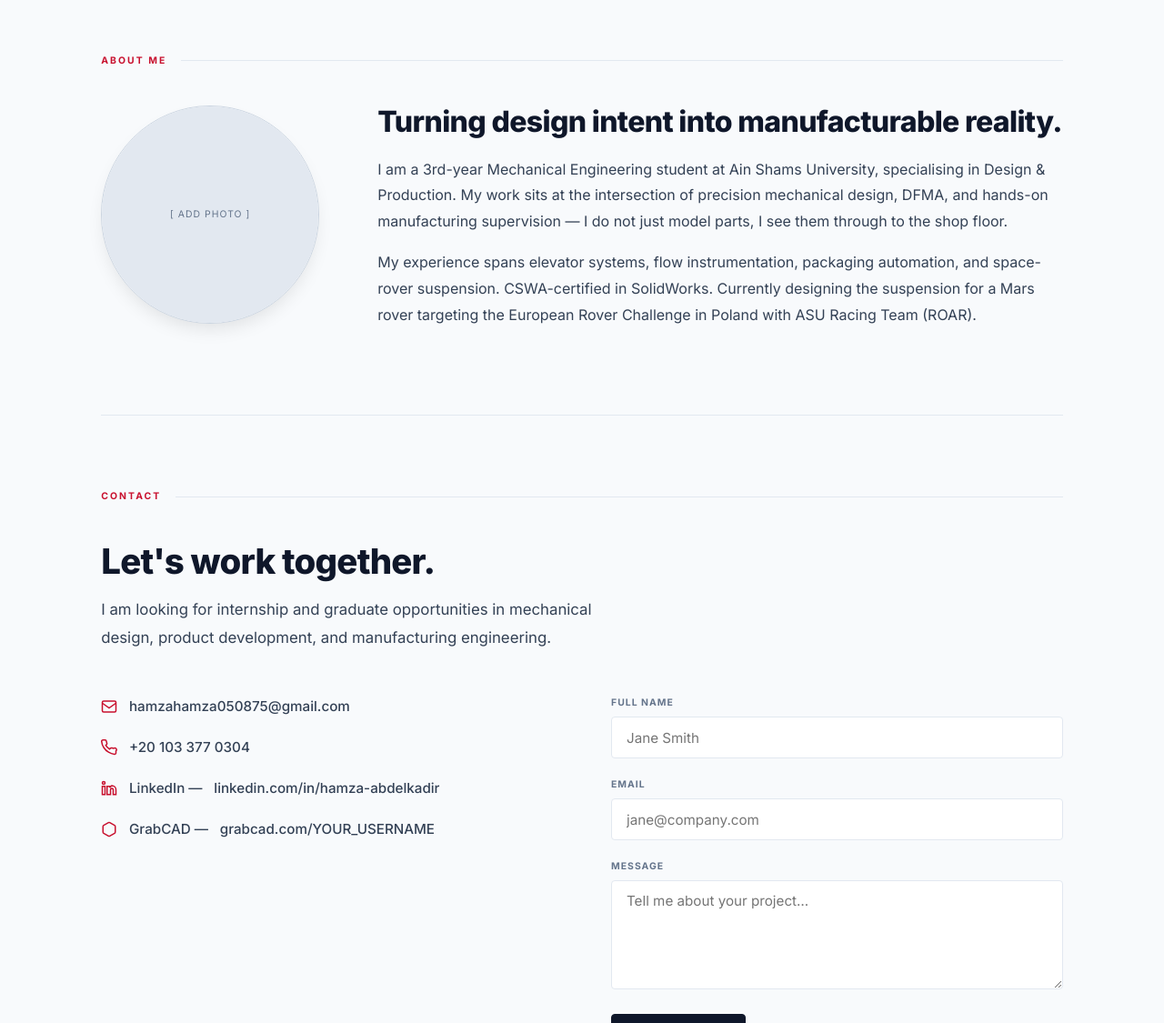
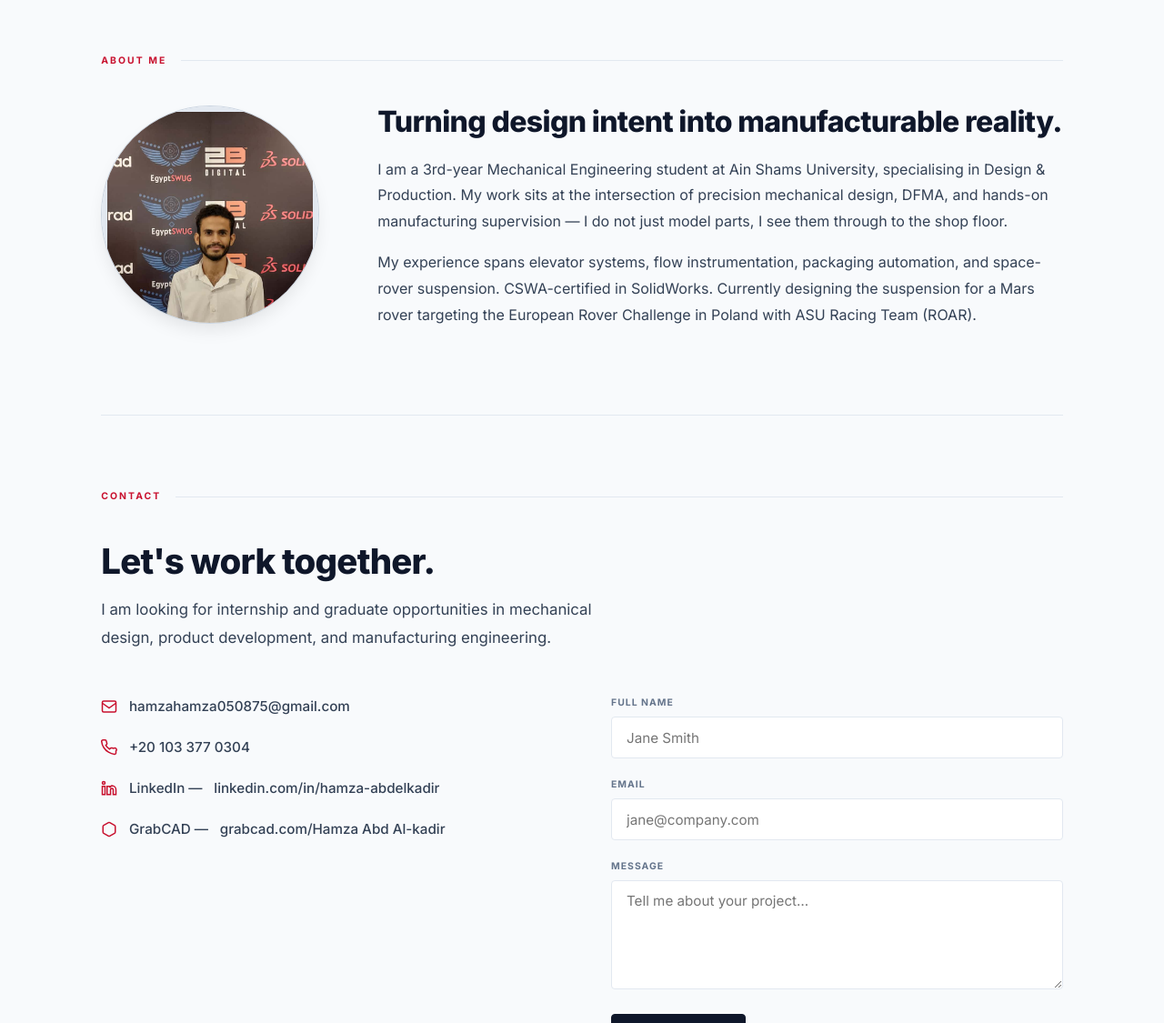
Before and after one commit to Hamza442004/Hamza442004.github.io, a plain HTML site: page index.html in a window 1280 px wide. Shown: the part 880-2005 px from the top of the page at 91% size. Drawn offline with Linux system fonts and the light colour scheme.

Commit message:
Update index.html

```diff
--- a/index.html
+++ b/index.html
@@ -262,12 +262,12 @@ footer{border-top:1px solid var(--rule);padding-block:2rem; background: var(--wh
         email: "hamzahamza050875@gmail.com",
         phone: "+20 103 377 0304",
         linkedin: "linkedin.com/in/hamza-abdelkadir",
-        linkedinLink: "https://www.linkedin.com/in/hamza-abdelkadir-6407b81a8",
-        grabcad: "grabcad.com/YOUR_USERNAME",
-        grabcadLink: "https://grabcad.com/",
-        resumeLink: "Hamza_CV.pdf",
+        linkedinLink: "www.linkedin.com/in/hamza-abd-elkadir-6407b81a8",
+        grabcad: "grabcad.com/Hamza Abd Al-kadir",
+        grabcadLink: "https://grabcad.com/hamza.abd.al.kadir-1",
+        resumeLink: "https://drive.google.com/file/d/17oHOxpbiz0MyvyAi3WDIeMPT_mURHRCG/view?usp=drive_link",
         heroPic: "media/YOUR_PHOTO.jpg",
-        profilePic: "media/YOUR_PORTRAIT.jpg",
+        profilePic: "media/Hamza_photo.jpg",
 
         // --- PROJECT 1: FLOWMETER ---
         flowmeter_Show: 1, // Set to 0 to completely hide this project
```
